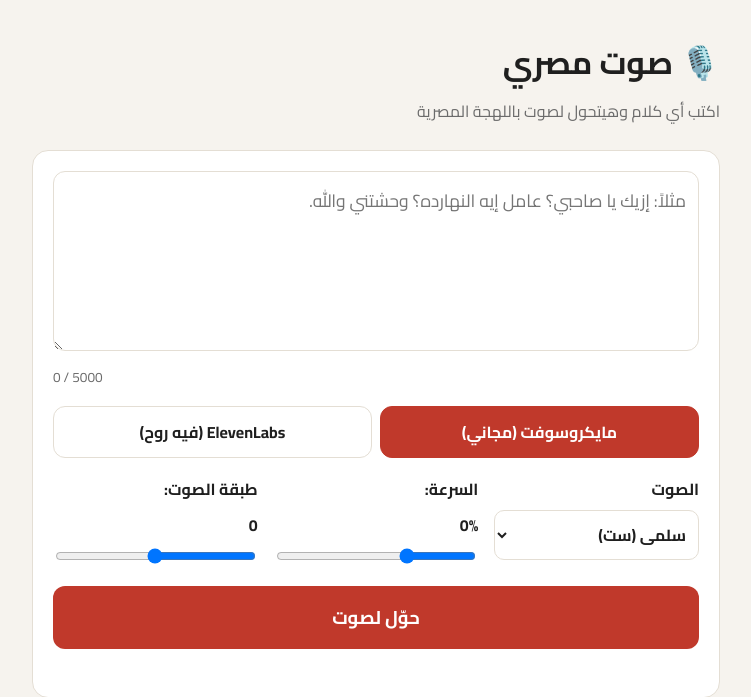
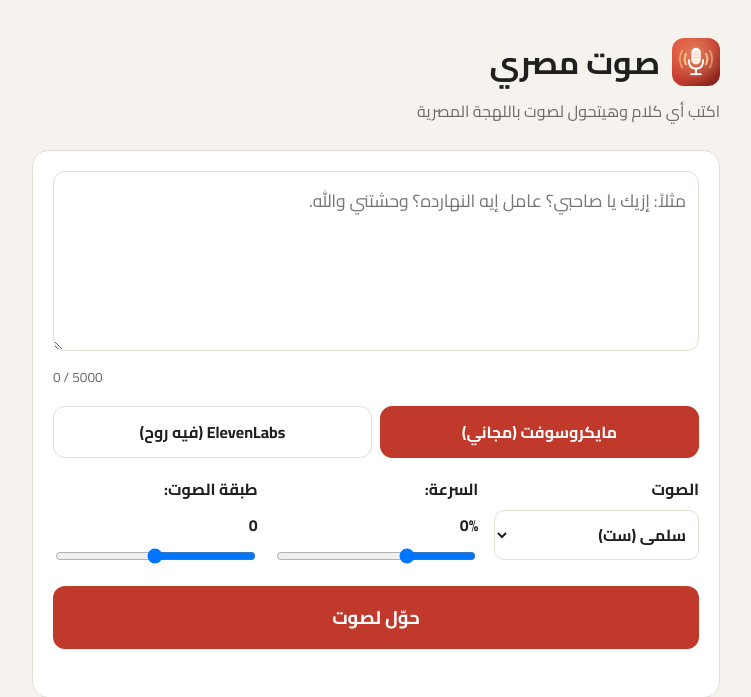
Before and after one commit to Didamony/voice, a Flask app: page / in a window 1280 px wide. Shown: the top 697 px of the page, without its empty margins (264-1015 px from the left). Run offline with Flask 3, Linux system fonts and the light colour scheme.

Commit message:
Add app icon and home-screen (full screen) support
Co-Authored-By: Claude Opus 5.5 <noreply@anthropic.com>
Claude-Session: https://claude.ai/code/session_01HctewKc2o9qL9CyUiX7gdM

```diff
--- a/templates/index.html
+++ b/templates/index.html
@@ -2,7 +2,15 @@
 <html lang="ar" dir="rtl">
 <head>
 <meta charset="utf-8">
-<meta name="viewport" content="width=device-width, initial-scale=1">
+<meta name="viewport" content="width=device-width, initial-scale=1, viewport-fit=cover">
+<meta name="theme-color" content="#c0392b">
+<meta name="apple-mobile-web-app-capable" content="yes">
+<meta name="mobile-web-app-capable" content="yes">
+<meta name="apple-mobile-web-app-status-bar-style" content="black-translucent">
+<meta name="apple-mobile-web-app-title" content="صوت مصري">
+<link rel="apple-touch-icon" href="/static/apple-touch-icon.png">
+<link rel="icon" type="image/png" href="/static/favicon.png">
+<link rel="manifest" href="/static/manifest.webmanifest">
 <title>صوت مصري</title>
 <link href="https://fonts.googleapis.com/css2?family=Cairo:wght@400;700&display=swap" rel="stylesheet">
 <style>
@@ -12,8 +20,9 @@
   }
   * { box-sizing:border-box; }
   body { margin:0; background:var(--bg); color:var(--ink); font-family:"Cairo",system-ui,sans-serif; }
-  main { max-width:720px; margin:0 auto; padding:32px 16px; }
-  h1 { margin:0 0 4px; font-size:2rem; }
+  main { max-width:720px; margin:0 auto; padding:calc(32px + env(safe-area-inset-top, 0px)) max(16px, env(safe-area-inset-right, 0px)) calc(32px + env(safe-area-inset-bottom, 0px)) max(16px, env(safe-area-inset-left, 0px)); }
+  h1 { margin:0 0 4px; font-size:2rem; display:flex; align-items:center; gap:12px; }
+  .logo { width:48px; height:48px; border-radius:12px; }
   p.sub { margin:0 0 24px; color:var(--muted); }
   .card { background:var(--card); border:1px solid var(--line); border-radius:16px; padding:20px; }
   textarea { width:100%; min-height:180px; resize:vertical; font:inherit; font-size:1.1rem; padding:12px;
@@ -51,7 +60,7 @@
 </head>
 <body>
 <main>
-  <h1>🎙️ صوت مصري</h1>
+  <h1><img src="/static/icon-192.png" alt="" class="logo"> صوت مصري</h1>
   <p class="sub">اكتب أي كلام وهيتحول لصوت باللهجة المصرية</p>
   <div class="card">
     <textarea id="text" maxlength="{{ max_chars }}" placeholder="مثلاً: إزيك يا صاحبي؟ عامل إيه النهارده؟ وحشتني والله."></textarea>
```
Also changed, not shown: static/apple-touch-icon.png (added), static/favicon.png (added), static/icon-192.png (added), static/icon-512.png (added), static/icon.svg (added), static/manifest.webmanifest (added), vercel.json.
